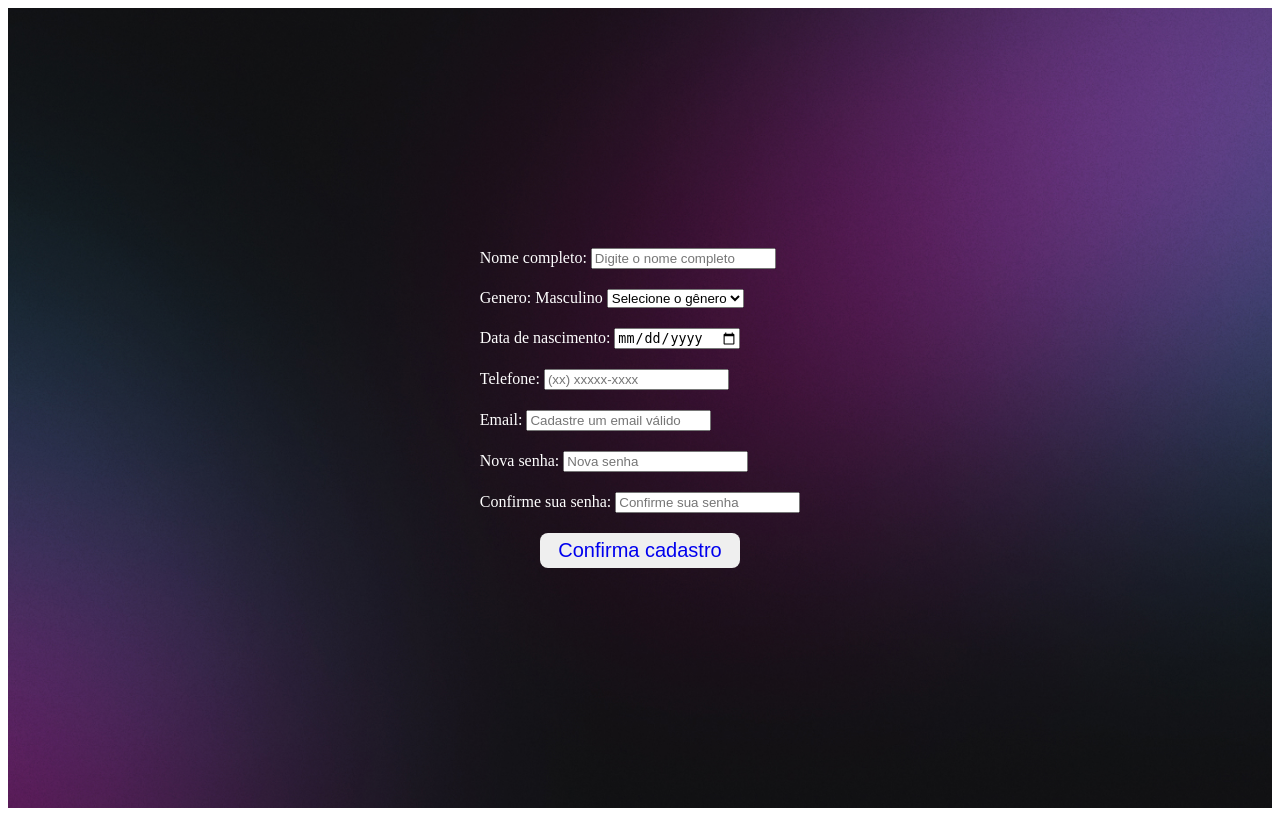
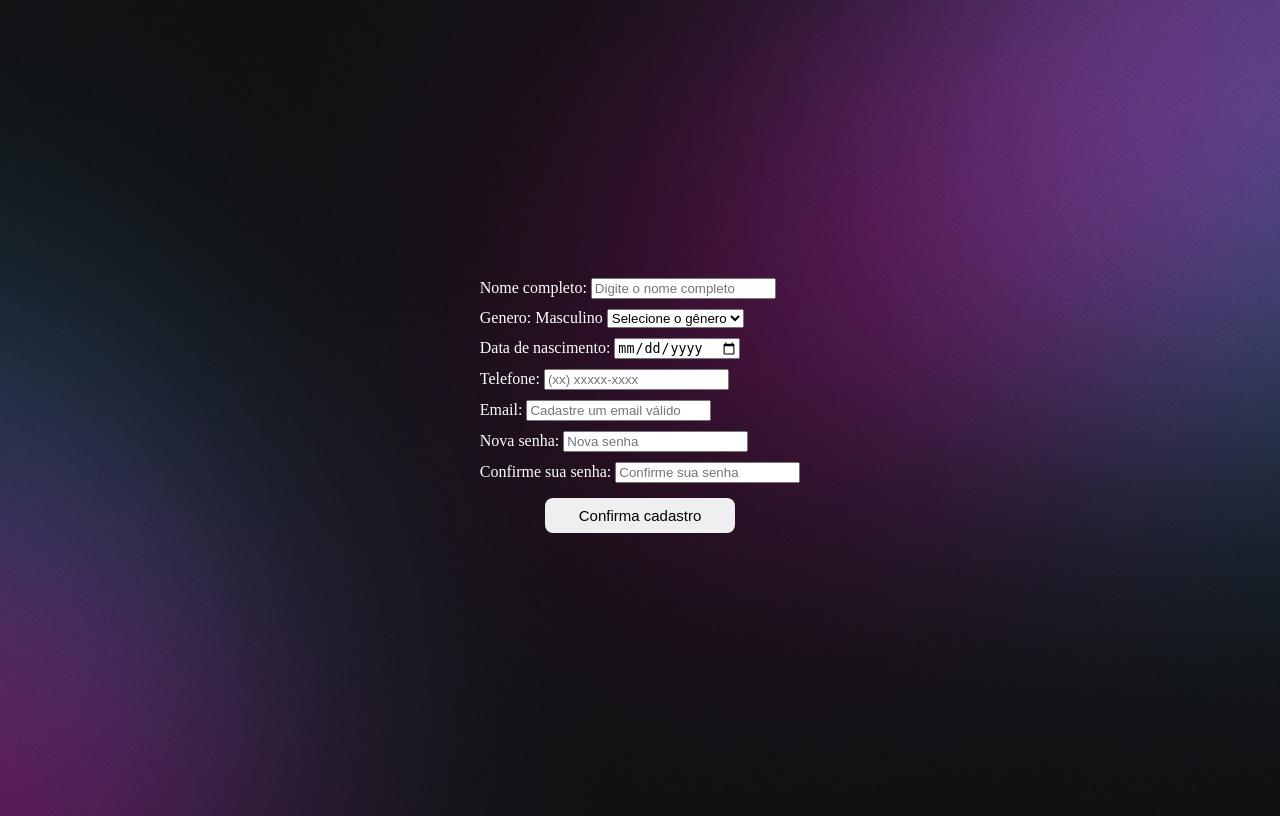
Before and after one commit to fabricio-dev-front/AltoLogin, a Django app: template AltoLogin/usuario/templates/cadastro.html in a window 1280 px wide. Run offline with Django 5.2, Linux system fonts and the light colour scheme; the template is opened without the code that fills it, so the values that code supplies are empty.

Commit message:
ft: static files fixed

```diff
--- a/AltoLogin/usuario/static/cadastro.css
+++ b/AltoLogin/usuario/static/cadastro.css
@@ -1,11 +1,14 @@
+body{
+    background-image: url(bg-desktop.jpg);
+    background-position: center;
+    background-repeat: no-repeat;
+    background-size: cover;
+}
+
 #paiDeTodos{
     height: 100vh;
     display: flex;
     justify-content: center;
-    background-image: url(bg-desktop.jpg);
-    background-position: center;
-    background-size: cover;
-    background-repeat: no-repeat;
 }
 
 #filhaDoPai{
@@ -16,7 +19,11 @@
 }
 
 #filhaDoPai > .camposInformacoes{
-    margin: 10px;
+    margin: 5px;
+}
+
+#filhaDoPai > .camposInformacoes > label > span{
+    font-size: 18px;
 }
 
 #divBotton{
@@ -26,7 +33,7 @@
 }
 
 #divBotton > button{
-    width: 200px;
+    width: 190px;
     height: 35px;
     border-radius: 8px;
     border: none;
@@ -40,10 +47,6 @@
 
 #divBotton > button > a{
     text-decoration: none;
-    font-size: 20px;
+    color: black;
+    font-size: 15px;
 }
-
-#divBotton > button > a:hover{
-    color: white;
-    transition: 0.4s;
-}
--- a/AltoLogin/usuario/templates/login.html
+++ b/AltoLogin/usuario/templates/login.html
@@ -21,11 +21,6 @@
 
         <div id="pai">
             <div class="nome">
-                <label for="nome">Nome:</label><br>
-                <input placeholder="Informe seu nome:" type="text" class="input" required>
-            </div>
-
-            <div class="nome">
                 <label for="email">Email:</label><br>
                 <input placeholder="Informe seu email:" type="email" class="input" required>
             </div>
--- a/AltoLogin/usuario/urls.py
+++ b/AltoLogin/usuario/urls.py
@@ -10,6 +10,6 @@ route.register(r'cadastro', userviewsets.UsuarioViewSet, basename='Cadastro')
 urlpatterns = [
     path('', views.HomePage, name='HomePage'),
     path('login/', views.LoginPage, name='LoginPage'),
-    #path('register/', views.RegisterPage, name='RegisterPage'),
+    path('register/', views.RegisterPage, name='RegisterPage'),
     path('', include(route.urls))
 ]
```
Also changed, not shown: AltoLogin/usuario/static/style.css (+8 -1 lines), AltoLogin/usuario/static/pagina-Inicial.jpg (added).
